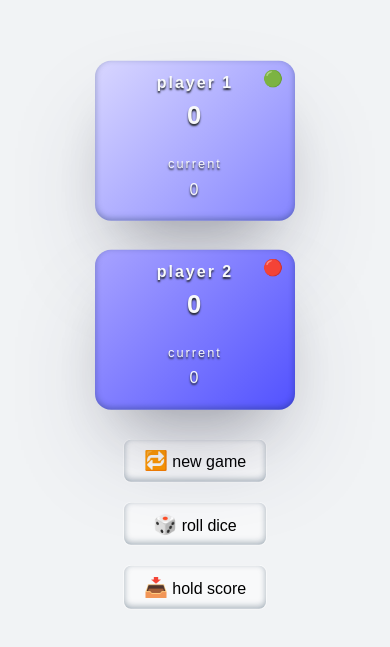
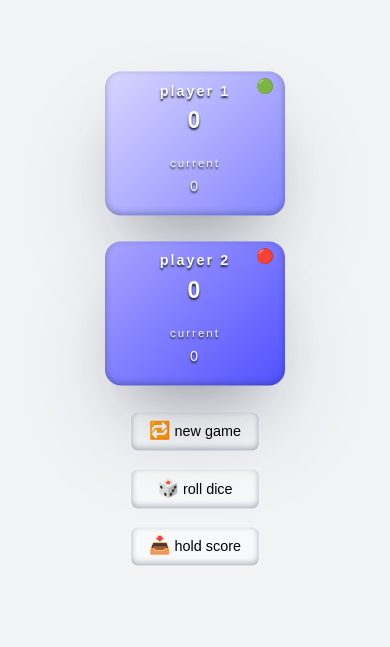
Before and after one commit to kacperkwinta/js-dice-game, a plain HTML site: page index.html in a window 390 px wide. Shown: the part 103-750 px from the top of the page. Drawn offline with Linux system fonts and the light colour scheme; a web font is replaced by a local one.

Commit message:
final mobile version

```diff
--- a/queries.css
+++ b/queries.css
@@ -1,7 +1,7 @@
 /* 1060px */
 @media (max-width: 66.25em) {
   html {
-    font-size: 50%;
+    font-size: 45%;
   }
 
   main {
@@ -10,7 +10,7 @@
     left: 50%;
     transform: translate(-50%, -50%);
 
-    margin: 2rem auto;
+    margin: 0 auto;
     flex-direction: column;
   }
 
```
